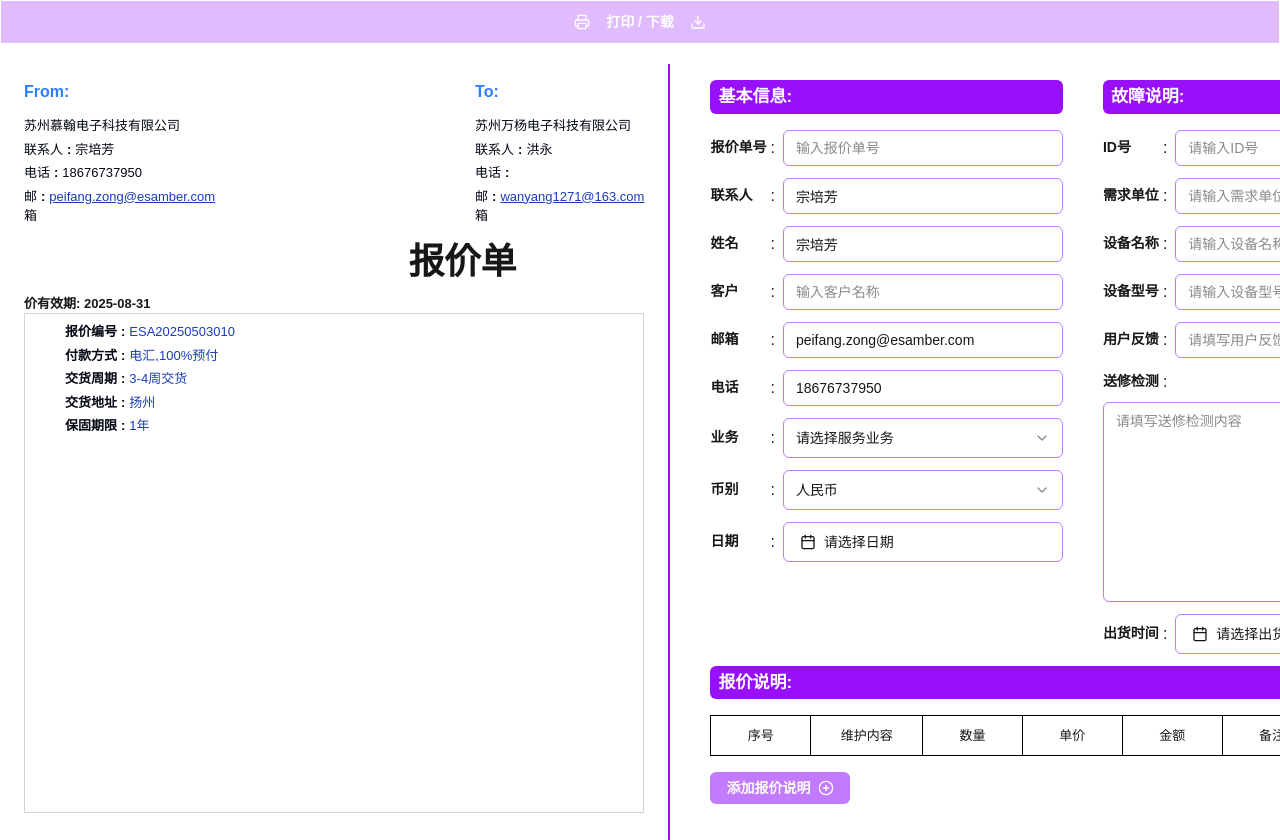
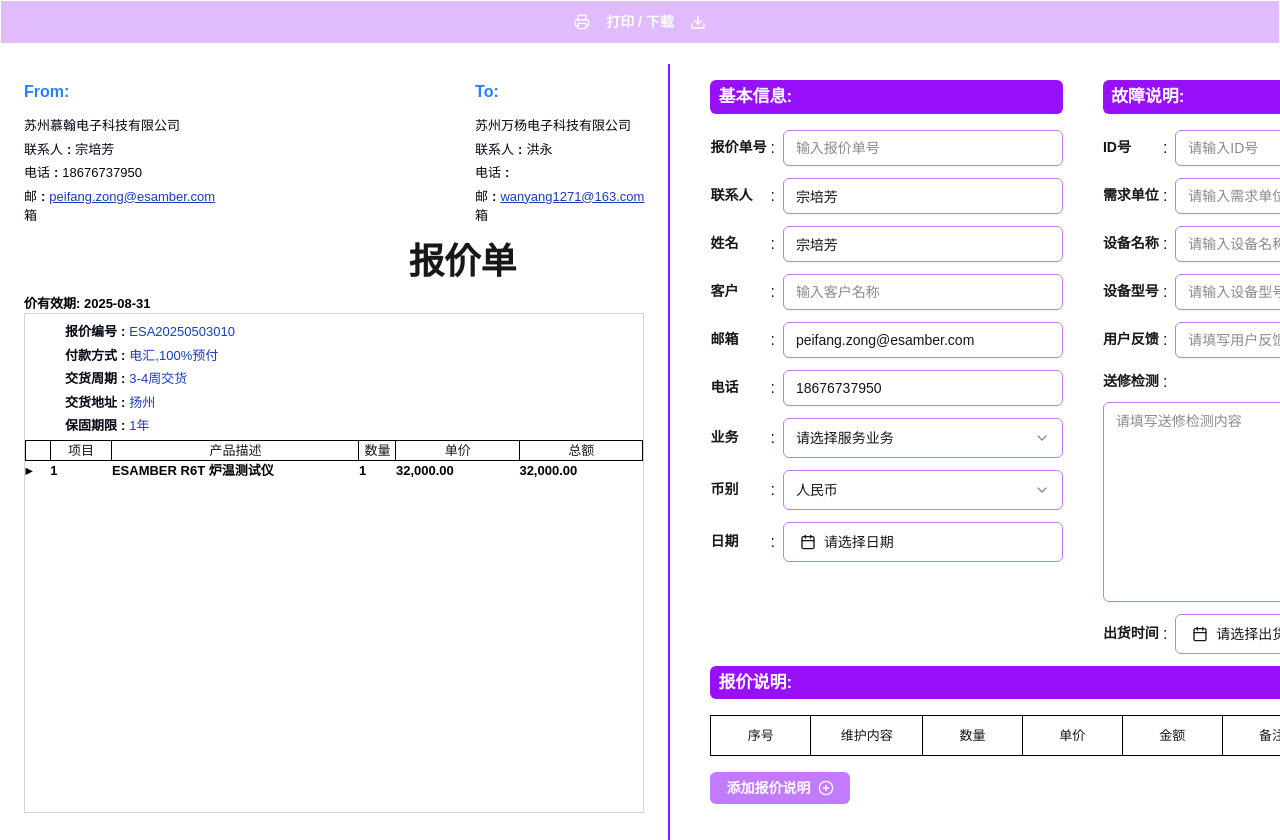
Before and after one commit to nickchow2020/invoice-app, a Next.js app: page /quotation in a window 1280 px wide. Shown: the top 840 px of the page. Built offline with nearby package versions, Linux system fonts and the light colour scheme.

Commit message:
add next table

```diff
--- a/src/app/quotation/page.tsx
+++ b/src/app/quotation/page.tsx
@@ -8,6 +8,7 @@
 import { Button } from "@/components/components/ui/button";
 import { Printer, Download, RotateCcw } from "lucide-react";
 import { Column, HeaderContactInfo } from "@/components/HeaderContact";
+import { NestedTable } from "@/components/NestedTable";
 
 export type FormValues = {
     quoteNo: string;
@@ -100,7 +101,7 @@
                                 报价单
                             </p>
                         </section>
-                        <section className="text-[13px] font-extrabold">
+                        <section className="text-[13px] font-extrabold text-black">
                             <p>价有效期: 2025-08-31</p>
                         </section>
                         <section className="h-[500px] w-full border border-gray-300">
@@ -136,6 +137,9 @@
                                     titleClassName="font-extrabold text-[13px]"
                                 />
                             </div>
+                            <div>
+                                <NestedTable />
+                            </div>
                         </section>
                         <section>{/* <Footer /> */}</section>
                     </div>
--- /dev/null
+++ b/src/components/NestedTable.tsx
@@ -0,0 +1,142 @@
+"use client";
+
+import {
+    ColumnDef,
+    flexRender,
+    getCoreRowModel,
+    getExpandedRowModel,
+    useReactTable,
+} from "@tanstack/react-table";
+import React from "react";
+
+type ProductPackage = {
+    itemCode: string;
+    description: string;
+    quantity: string;
+    unitPrice: string;
+    totalPrice: string;
+    items: {
+        itemCode: string;
+        description: string;
+        quantity: string;
+    }[];
+};
+
+const data: ProductPackage[] = [
+    {
+        itemCode: "1",
+        description: "ESAMBER R6T 炉温测试仪",
+        quantity: "1",
+        unitPrice: "32,000.00",
+        totalPrice: "32,000.00",
+        items: [
+            { itemCode: "1.0", description: "R6T 炉温测试仪", quantity: "1" },
+            {
+                itemCode: "1.1",
+                description: "热电偶+插头（K type）",
+                quantity: "6",
+            },
+            { itemCode: "1.2", description: "USB 数据线", quantity: "1" },
+            {
+                itemCode: "1.3",
+                description: "隔热箱（200℃50 分钟）",
+                quantity: "1",
+            },
+            { itemCode: "1.4", description: "EPRs 软件光盘", quantity: "1" },
+            { itemCode: "1.5", description: "隔热手套", quantity: "1" },
+            { itemCode: "1.6", description: "用户手册", quantity: "1" },
+            { itemCode: "1.7", description: "产品合格证书", quantity: "1" },
+            { itemCode: "1.8", description: "产品保修单", quantity: "1" },
+            { itemCode: "1.9", description: "仪器箱", quantity: "1" },
+        ],
+    },
+];
+
+const columns: ColumnDef<ProductPackage>[] = [
+    {
+        id: "expander",
+        header: () => null,
+        cell: ({ row }) =>
+            row.getCanExpand() ? (
+                <button onClick={row.getToggleExpandedHandler()}>
+                    {row.getIsExpanded() ? "▾" : "▸"}
+                </button>
+            ) : null,
+        size: 10,
+    },
+    { accessorKey: "itemCode", header: "项目", size: 50 },
+    { accessorKey: "description", header: "产品描述", size: 200 },
+    { accessorKey: "quantity", header: "数量", size: 30 },
+    { accessorKey: "unitPrice", header: "单价", size: 100 },
+    { accessorKey: "totalPrice", header: "总额", size: 100 },
+];
+
+export function NestedTable() {
+    const table = useReactTable({
+        data,
+        columns,
+        getCoreRowModel: getCoreRowModel(),
+        getExpandedRowModel: getExpandedRowModel(),
+        getRowCanExpand: () => true,
+    });
+    return (
+        <table className="w-full">
+            <thead>
+                {table.getHeaderGroups().map((headerGroup) => (
+                    <tr key={headerGroup.id}>
+                        {headerGroup.headers.map((header) => (
+                            <th
+                                key={header.id}
+                                style={{ width: header.column.getSize() }}
+                                className="border text-[13px] font-medium text-center border-black w-full"
+                            >
+                                {header.isPlaceholder
+                                    ? null
+                                    : flexRender(
+                                          header.column.columnDef.header,
+                                          header.getContext()
+                                      )}
+                            </th>
+                        ))}
+                    </tr>
+                ))}
+            </thead>
+
+            <tbody>
+                {table.getRowModel().rows.map((row) => (
+                    <React.Fragment key={row.id}>
+                        <tr>
+                            {row.getVisibleCells().map((cell) => (
+                                <td
+                                    key={cell.id}
+                                    className="text-[13px] font-extrabold text-black"
+                                >
+                                    {flexRender(
+                                        cell.column.columnDef.cell,
+                                        cell.getContext()
+                                    )}
+                                </td>
+                            ))}
+                        </tr>
+
+                        {row.getIsExpanded() &&
+                            row.original.items.map((item, idx) => (
+                                <tr
+                                    key={`${row.id}-${idx}`}
+                                    className="text-[13px] text-center"
+                                >
+                                    <td /> {/* empty expander cell */}
+                                    <td>{item.itemCode}</td>
+                                    <td>{item.description}</td>
+                                    <td>{item.quantity}</td>
+                                    <td></td>
+                                    <td></td>
+                                    <td></td>
+                                </tr>
+                            ))}
+                    </React.Fragment>
+                ))}
+            </tbody>
+        </table>
+    );
+}
```
